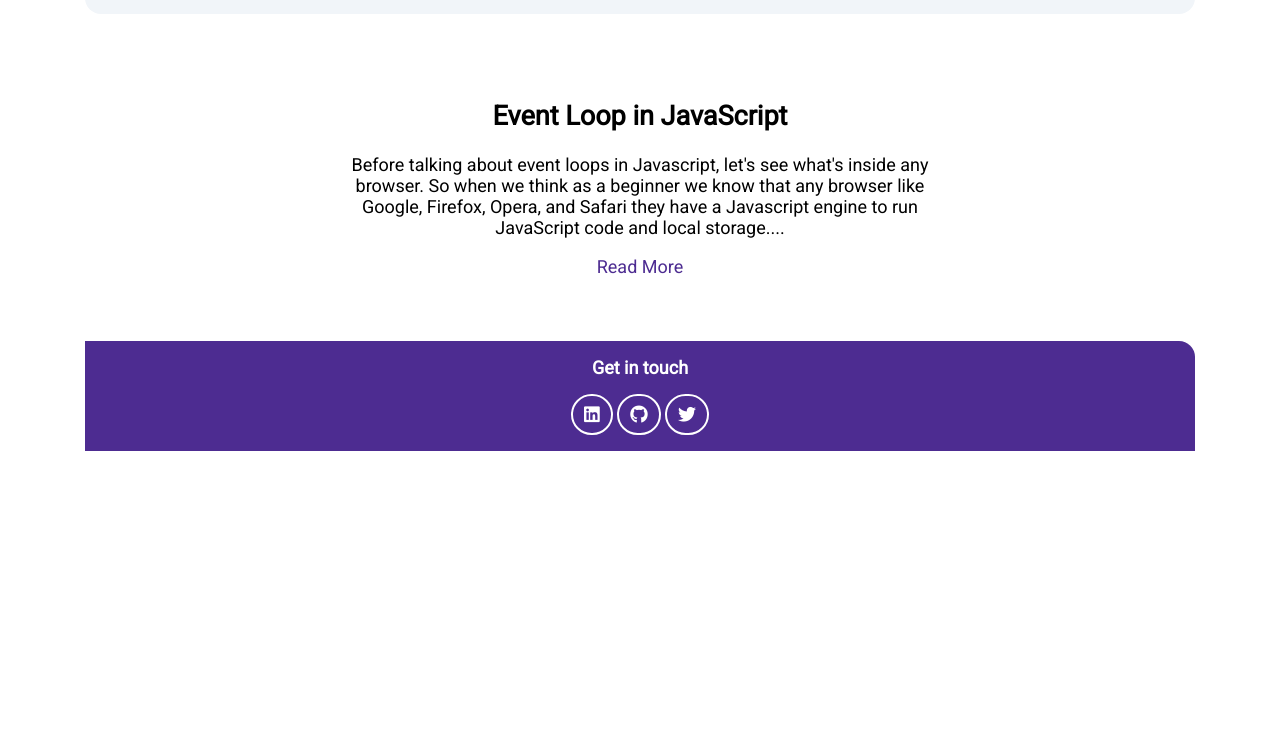
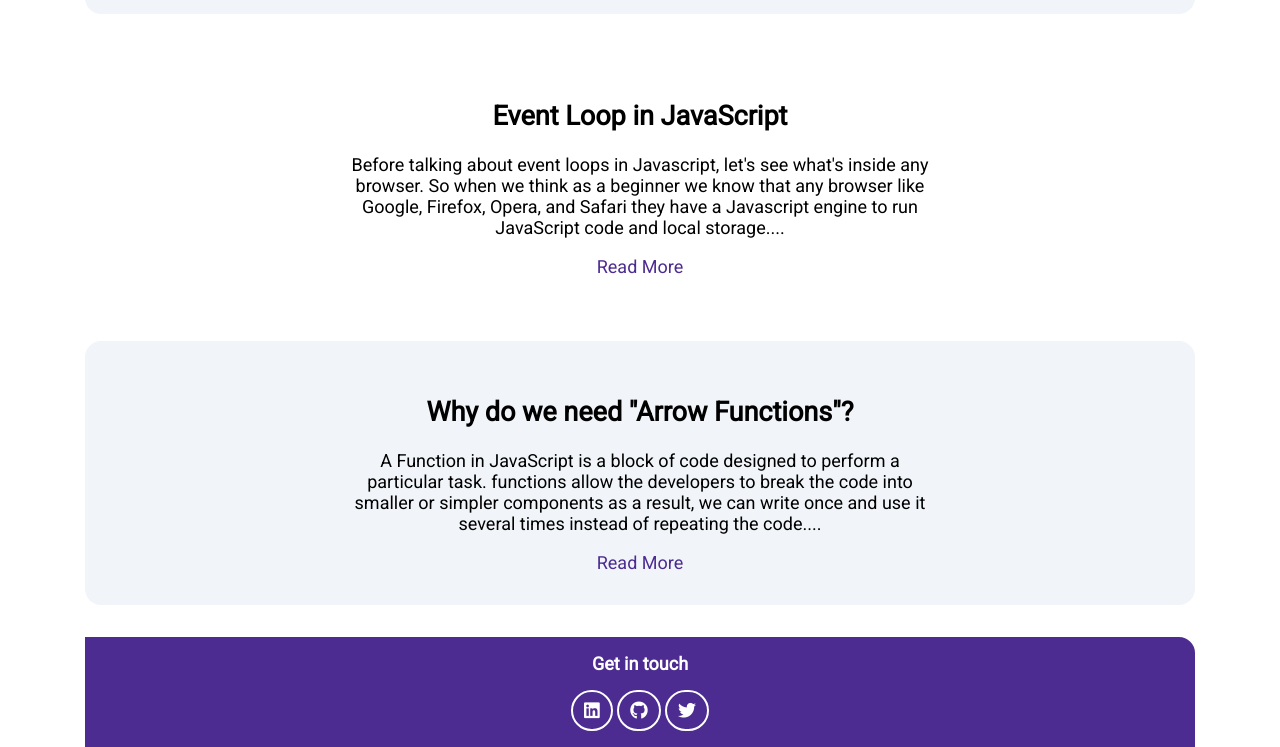
Before and after one commit to Aakarshashetty/portfolio, a plain HTML site: page blogs.html in a window 1280 px wide. Shown: the part 859-1606 px from the top of the page. Before the commit the page ends 1310 px from the top, so only its background shows below. Drawn offline with Linux system fonts and the light colour scheme.

Commit message:
added new blog

```diff
--- a/blogs.html
+++ b/blogs.html
@@ -11,7 +11,6 @@
 <body>
     <nav class="nav container">
         <a class="link nav-brand" href="/">Aakarsha Kodthiwada</a>
-        <!-- <div class="nav-brand">Aakarsha Kodthiwada</div> -->
         <ul class="list-non-bullet nav-items">
             <li class="list-inline">
                 <a class="link" href="/">Home</a>
@@ -50,6 +49,13 @@
         </div>
 
     </section>
+    <section class="section ow">
+        <div class="container container-center" >
+            <h1>Why do we need "Arrow Functions"?</h1>
+                <p>A Function in JavaScript is a block of code designed to perform a particular task. functions allow the developers to break the code into smaller or simpler components as a result, we can write once and use it several times instead of repeating the code....</p>
+                <a class="link normal-link" href="https://aakarsha-kodthiwada.hashnode.dev/why-do-we-need-arrow-functions">Read More</a>
+        </div>
+    </section>
     <footer class="footer">
         <div class="footer-insider">Get in touch</div>
         <div class="flex">
```
